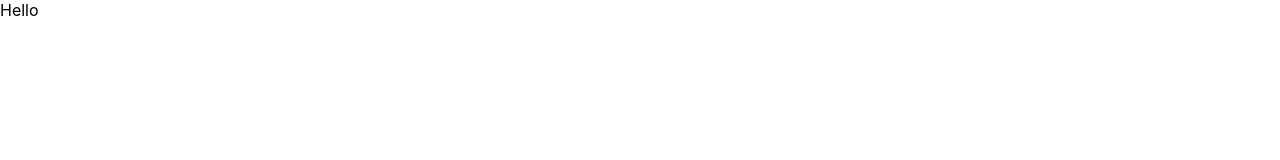
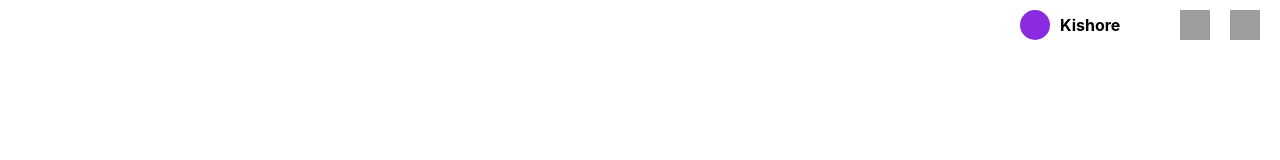
Before and after one commit to DefCon-018/mysite-test, a React app: page / in a window 1280 px wide. Built offline with nearby package versions, Linux system fonts and the light colour scheme; grey boxes are pictures that could not be loaded.

Commit message:
Add Navbar Component

```diff
--- a/src/components/App.js
+++ b/src/components/App.js
@@ -1,8 +1,12 @@
+import {Navbar, Aside} from "./";
 
 function App() {
   return (
     <div className="App">
-      Hello
+      <Navbar />
+      <div className= "main">
+        <Aside />
+      </div>
     </div>
   );
 }
--- /dev/null
+++ b/src/components/Aside.js
@@ -0,0 +1,13 @@
+import React from 'react';
+
+class Aside extends React.Component {
+    render() {
+        return (
+            <div>
+
+            </div>
+        );
+    }
+}
+
+export default Aside;
--- a/src/components/Navbar.js
+++ b/src/components/Navbar.js
@@ -0,0 +1,29 @@
+import React from 'react';
+
+class Navbar extends React.Component {
+    render() {
+        return (
+            <div className= "nav">
+                <div className= "left">
+
+                </div>
+                <div className= "right">
+                    <div className= "nav-name">
+                       <div className= "profile-img"></div>
+                       <h4>Kishore</h4>
+                    </div>
+                    <div className= "nav-images">
+                        <div className= "nav-img">
+                            <img src= "https://image.flaticon.com/icons/png/512/3602/3602145.png" />
+                        </div>
+                        <div className= "nav-img">
+                            <img src= "https://image.flaticon.com/icons/png/512/84/84264.png" />
+                        </div>
+                    </div>
+                </div>
+            </div>
+        );
+    }
+}
+
+export default Navbar;
--- /dev/null
+++ b/src/components/index.js
@@ -0,0 +1,7 @@
+import Navbar from "./Navbar";
+import Aside from "./Aside";
+
+export {
+    Navbar,
+    Aside
+}
--- a/src/index.css
+++ b/src/index.css
@@ -11,3 +11,53 @@ code {
   font-family: source-code-pro, Menlo, Monaco, Consolas, 'Courier New',
     monospace;
 }
+
+*{
+  margin: 0px;
+  padding: 0px;
+  box-sizing: border-box;
+}
+
+.nav{
+  display: flex;
+  justify-content: space-between;
+  align-items: center;
+  padding: 10px 0px;
+}
+.left, .right{
+  width: 300px;
+  margin: 0px 20px;
+}
+
+.right{
+  width: 250px;
+  display: flex;
+  justify-content: space-between;
+  align-items: center;
+}
+
+.nav-img{
+  width: 30px;
+  height: 30px;
+}
+img{
+  width: 100%;
+  height: 100%;
+}
+
+.profile-img{
+  width: 30px;
+  height: 30px;
+  border-radius: 50%;
+  background-color: blueviolet;
+  margin: 0px 10px;
+}
+.nav-name{
+  display: flex;
+  align-items: center;
+}
+.nav-images{
+  display: flex;
+  justify-content: space-between;
+  width: 80px;
+}
```
Also changed, not shown: src/components/Content.js (added).
